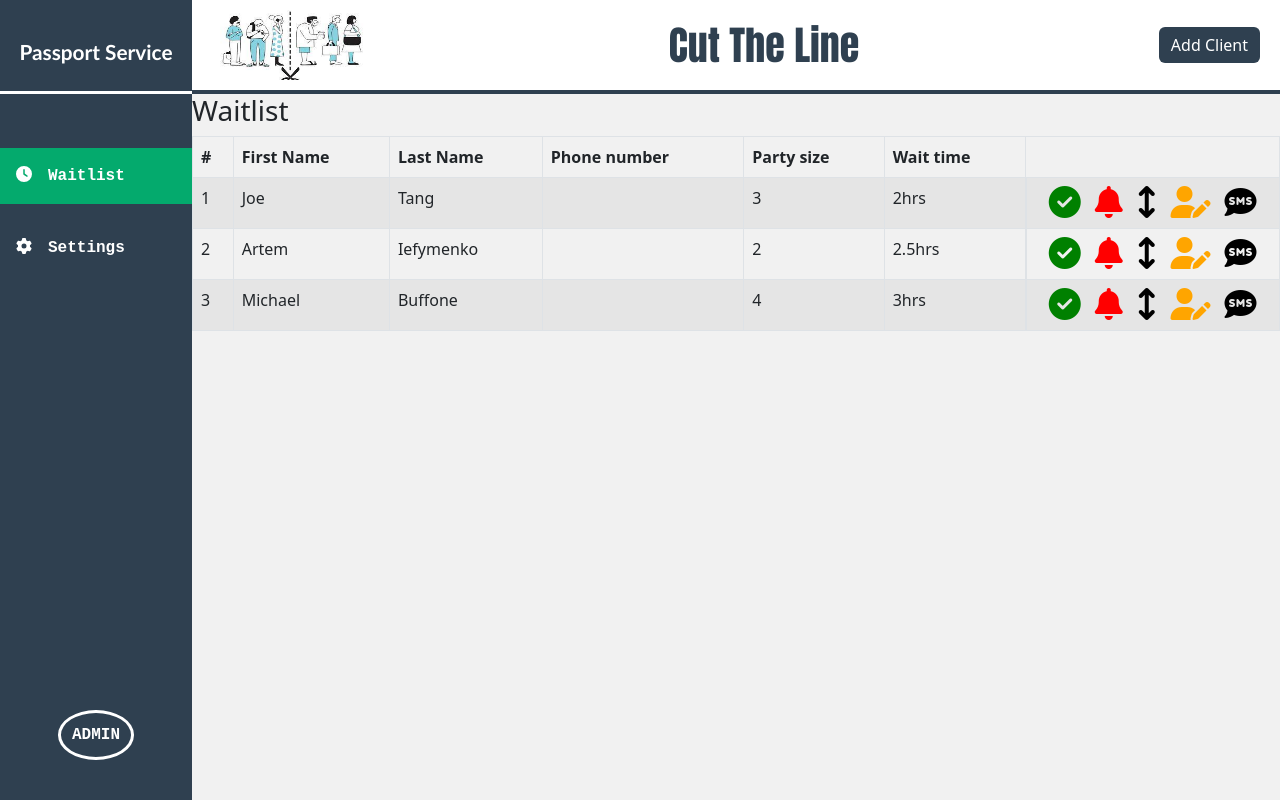
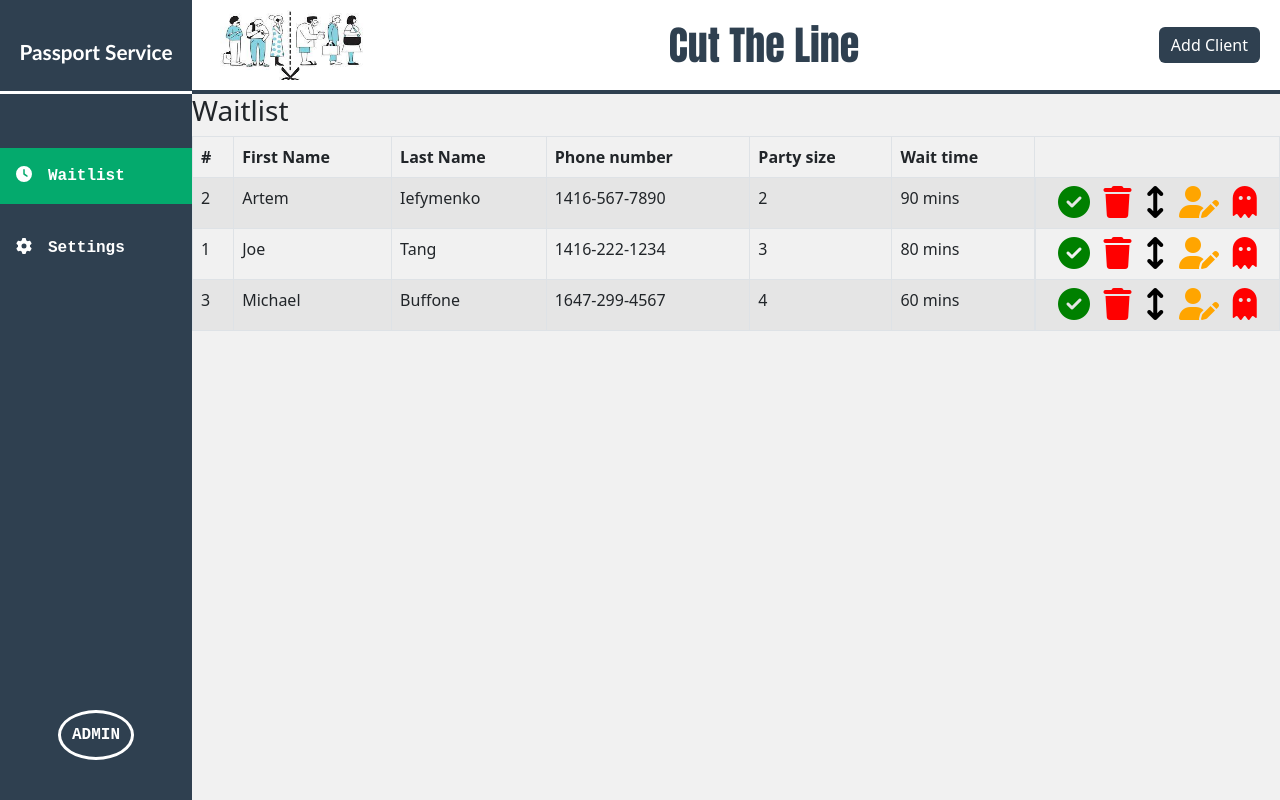
Before and after one commit to aiefymenko/cut-the-line, a React (Create React App) app in the folder client/: page /admin/waitlist in a window 1280 px wide. Built offline with nearby package versions, Linux system fonts and the light colour scheme.

Commit message:
Rename some variables, update buttons, update mock data to match database field, add logic to sort by position for mock data

```diff
--- a/client/src/components/admin/FeatureSection/FeatureSection.js
+++ b/client/src/components/admin/FeatureSection/FeatureSection.js
@@ -11,27 +11,30 @@ const FeatureSection = () => {
       id: 1,
       first_name: "Joe",
       last_name: "Tang",
-      phone_number: "",
-      party_size: 3,
-      wait_time: "2hrs",
+      contact_number: "1416-222-1234",
+      group_size: 3,
+      wait_duration: "80 mins",
+      position: 2
     },
     {
       id: 2,
       first_name: "Artem",
       last_name: "Iefymenko",
-      phone_number: "",
-      party_size: 2,
-      wait_time: "2.5hrs",
+      contact_number: "1416-567-7890",
+      group_size: 2,
+      wait_duration: "90 mins",
+      position: 1
     },
     {
       id: 3,
       first_name: "Michael",
       last_name: "Buffone",
-      phone_number: "",
-      party_size: 4,
-      wait_time: "3hrs",
+      contact_number: "1647-299-4567",
+      group_size: 4,
+      wait_duration: "60 mins",
+      position: 3
     },
-  ]);
+  ].sort((a, b) => a.position - b.position));
 
   const addWaitlist = (firstName, lastName, phone, groupSize) => {
     setWaitlist([
@@ -40,9 +43,10 @@ const FeatureSection = () => {
         id: 4,
         first_name: firstName,
         last_name: lastName,
-        phone_number: phone,
-        party_size: groupSize,
-        wait_time: "",
+        contact_number: phone,
+        group_size: groupSize,
+        wait_duration: "0 min",
+        position: 4
       },
     ]);
   };
--- a/client/src/components/admin/FeatureSection/Pages/Waitlist.js
+++ b/client/src/components/admin/FeatureSection/Pages/Waitlist.js
@@ -4,7 +4,14 @@ import "bootstrap/dist/css/bootstrap.min.css";
 import "font-awesome/css/font-awesome.min.css";
 import "./Waitlist.scss";
 
-export default function Waitlist({ waitlist }) {
+export default function Waitlist({ waitlist, setWaitlist }) {
+
+  const sortWaitList = (waitlist) => {
+    const sortedWaitList = [...waitlist];
+    sortedWaitList.sort((a, b) => a.position - b.position);
+    setWaitlist(sortedWaitList);
+  }
+
   return (
     <div>
       <h3 className="title">Waitlist</h3>
@@ -21,21 +28,21 @@ export default function Waitlist({ waitlist }) {
           </tr>
         </thead>
         <tbody>
-          {waitlist.map((waitlist) => {
+          {waitlist.map((session) => {
             return (
-              <tr key={waitlist.id}>
-                <td>{waitlist.id}</td>
-                <td>{waitlist.first_name}</td>
-                <td>{waitlist.last_name}</td>
-                <td>{waitlist.phone_number}</td>
-                <td>{waitlist.party_size}</td>
-                <td>{waitlist.wait_time}</td>
+              <tr key={session.id}>
+                <td>{session.id}</td>
+                <td>{session.first_name}</td>
+                <td>{session.last_name}</td>
+                <td>{session.contact_number}</td>
+                <td>{session.group_size}</td>
+                <td>{session.wait_duration}</td>
                 <td className="icon">
                   <button className="button-solid">
                     <i className="fa-solid fa-circle-check fa-2x check-icon"></i>
                   </button>
                   <button className="button-solid">
-                    <i className="fa-solid fa-bell fa-2x no-show"></i>
+                    <i class="fa-solid fa-trash fa-2x no-show"></i>
                   </button>
                   <button className="button-solid">
                     <i className="fa-solid fa-arrows-up-down fa-2x move"></i>
@@ -44,7 +51,7 @@ export default function Waitlist({ waitlist }) {
                     <i className="fa-solid fa-user-pen fa-2x update"></i>
                   </button>
                   <button className="button-solid">
-                    <i className="fa-solid fa-comment-sms fa-2x sms"></i>
+                    <i className="fa-solid fa-ghost fa-2x no-show"></i>
                   </button>
                 </td>
               </tr>
```
